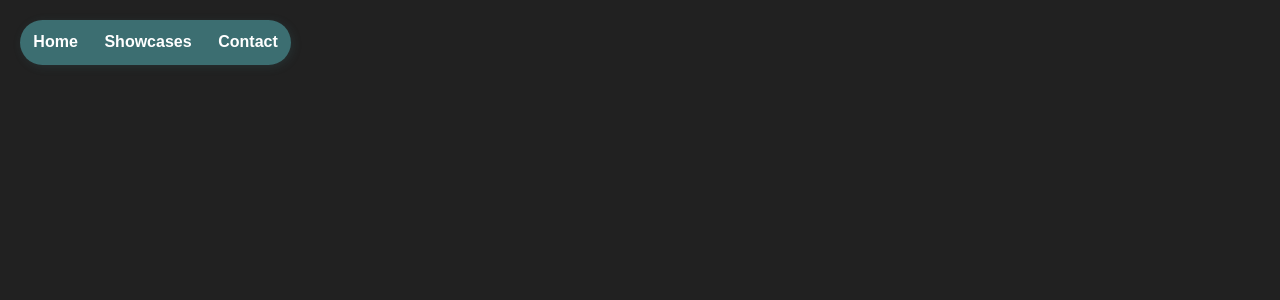
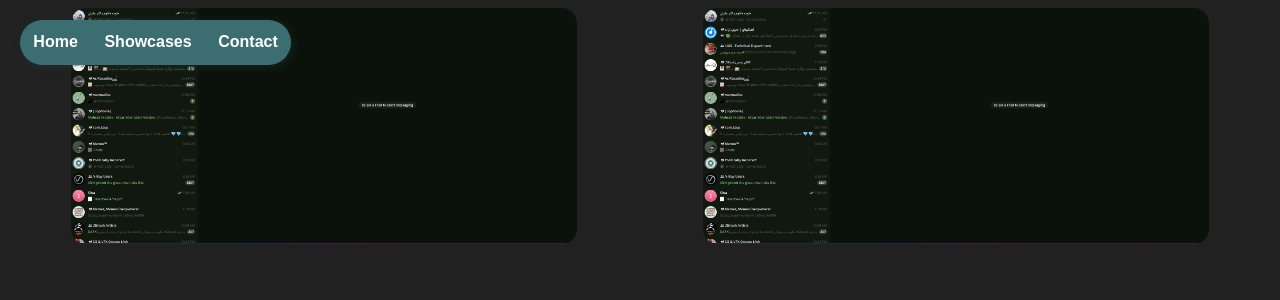
Before and after one commit to Reffined/back-end-portfolio, a SvelteKit app: page /showcase in a window 1280 px wide. Shown: the top 300 px of the page. Built offline with nearby package versions, Linux system fonts and the light colour scheme.

Commit message:
fixed showcase layout

```diff
--- a/src/routes/showcase/+page.svelte
+++ b/src/routes/showcase/+page.svelte
@@ -1,5 +1,34 @@
 <script lang="ts">
 	import Navbar from '$lib/Navbar.svelte';
+	import chat from '$lib/images/chat.png';
 </script>
 
 <Navbar />
+
+<div class="layout">
+	<div class="column">
+		<img src={chat} alt="chat" />
+	</div>
+	<div class="column">
+		<img src={chat} alt="chat" />
+	</div>
+</div>
+
+<style>
+	.layout {
+		display: flex;
+		flex-direction: row;
+	}
+
+	img {
+		max-width: 80%;
+		object-fit: cover;
+		border-radius: 15px;
+	}
+
+	.column {
+		display: flex;
+		flex-direction: column;
+		align-items: center;
+	}
+</style>
--- a/src/routes/showcase/+page.ts
+++ b/src/routes/showcase/+page.ts
@@ -1,7 +1,7 @@
 import type { PageLoad } from './$types';
 
 export const prerender = false;
-export const ssr = true;
+export const ssr = false;
 export const csr = true;
 
 export const load = (async () => {
```
Also changed, not shown: src/lib/images/chat.png (added).
